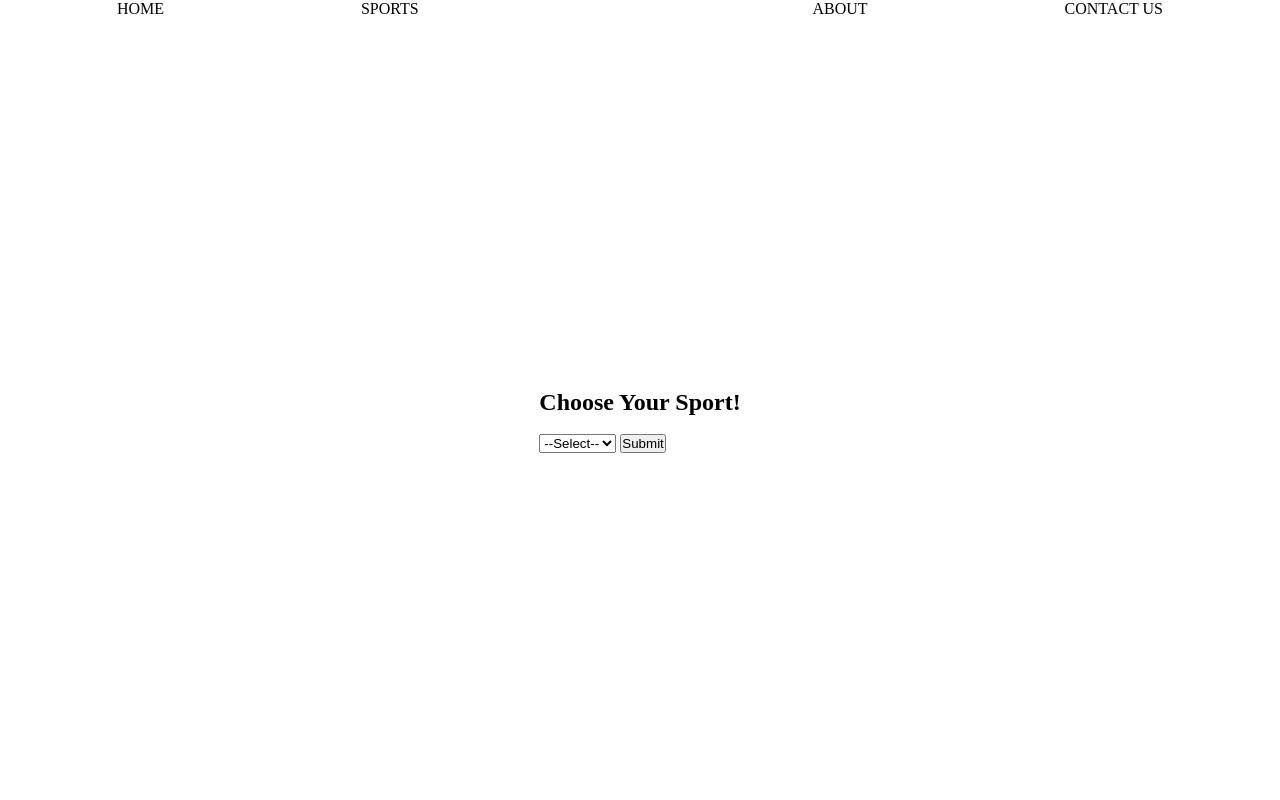
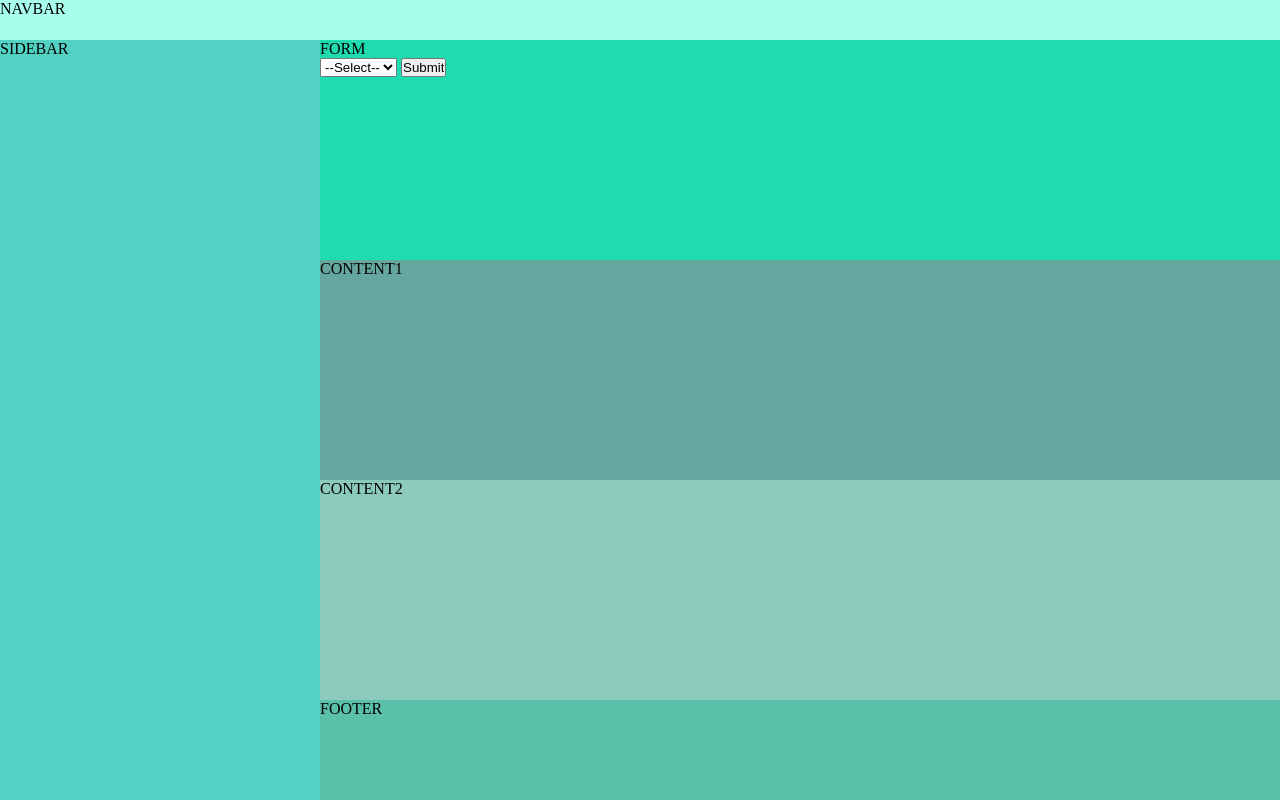
Before and after one commit to hudnellmarcus/OddsMakers-, a plain HTML site: page index.html in a window 1280 px wide. Drawn offline with nearby package versions, Linux system fonts and the light colour scheme; no server answers.

Commit message:
re-styled page layout in CSS and simplified html

```diff
--- a/css/style.css
+++ b/css/style.css
@@ -3,60 +3,45 @@
   margin: 0;
   padding: 0;
 }
-
-
 .container {
   display: grid;
   height: 100vh;
-    grid-template-rows: 0.3fr 0.2fr 3fr 0.3fr;
-    grid-template-areas: "nav" "header" "main" "footer";
-
-
+  grid-template-columns: 1fr 1fr 1fr 1fr;
+  grid-template-rows: 0.2fr 1.1fr 1.1fr 1.1fr 0.5fr;
+  grid-template-areas:
+    "nav nav nav nav"
+    "sidebar form form form"
+    "sidebar content1 content1 content1"
+    "sidebar content2 content2 content2"
+    "sidebar footer footer footer";
 }
 
- #nav{
-    position: fixed;
-    width: 100vw;
-    background-color: #32cdc0;
-    grid-area: navbar;
-    display: inline-flex;
+nav {
+  background-color: #a7ffeb;
+  grid-area: nav;
 }
 
- .navlist {
-    list-style:none;
-    display: flex;
-    justify-content: space-evenly;
-    align-items: center;
-    gap: 5rem;
-}
-/*
-.navsportsdrop {
-    position :absolute;
-    top: 4rem;
-    background-color: white;
-    width: 12rem;
-    padding: 1rem;
-    display: flex;
-    opacity: 0;
-    visibility: hidden;
-
-}
-/*
-header {
-    grid-area: header;
-}
-*/
-main {
-    display: flex;
-    grid-area: main;
+#sidebar {
+  background: #53d2c3;
+  grid-area: sidebar;
 }
 
 form {
-   position: relative;
-    margin-top: auto;
-    margin-bottom: auto;
-    margin-left: auto;
-    margin-right: auto;
+  background-color: #1edcaf;
+  grid-area: form;
+}
 
+#content1 {
+  background-color: #65a79f;
+  grid-area: content1;
+}
 
+#content2 {
+  background-color: #8ccabb;
+  grid-area: content2;
 }
+
+footer {
+  background-color: #5bc0a9;
+  grid-area: footer;
+}
--- a/index.html
+++ b/index.html
@@ -14,22 +14,20 @@
 
 <body>
     <div class="container">
-        <nav class="nav">
-            <ul class="navlist">
-                <li class="listitem">HOME</li>
-                <li class="listitem">SPORTS</li>
+        <nav>NAVBAR
+            <!-- <ul class="navlist">
+                <li class="navlistitem">HOME</li>
+                <li class="navlistitem">SPORTS</li>
                     <ul class="navsportsdrop">
-                    <!-- This will be where the sports need to be appended -->
+                     This will be where the sports need to be appended
                 </ul>
             <li class="navlistitem">ABOUT</li>
             <li class="navlistitem">CONTACT US</li>
-            </ul>
+            </ul> -->
         </nav>
-        <header class="header"></header>
-        <main>
-
-            <form>
-                <h2>Choose Your Sport!</h2>
+        <div ID="sidebar">SIDEBAR</div>
+        <form>FORM
+            <!-- <h2>Choose Your Sport!</h2> -->
             <br>
             <select id="select">
                 <option value="">--Select--</option>
@@ -37,8 +35,9 @@
             </select>
             <input id="submit" type="submit" />
         </form>
-        </main>
-        <footer></footer>
+        <div id="content1">CONTENT1</div>
+        <div id="content2">CONTENT2</div>
+        <footer>FOOTER</footer>
     </div>
 
 
```
Lines whose indentation alone changed are shown as unchanged.
